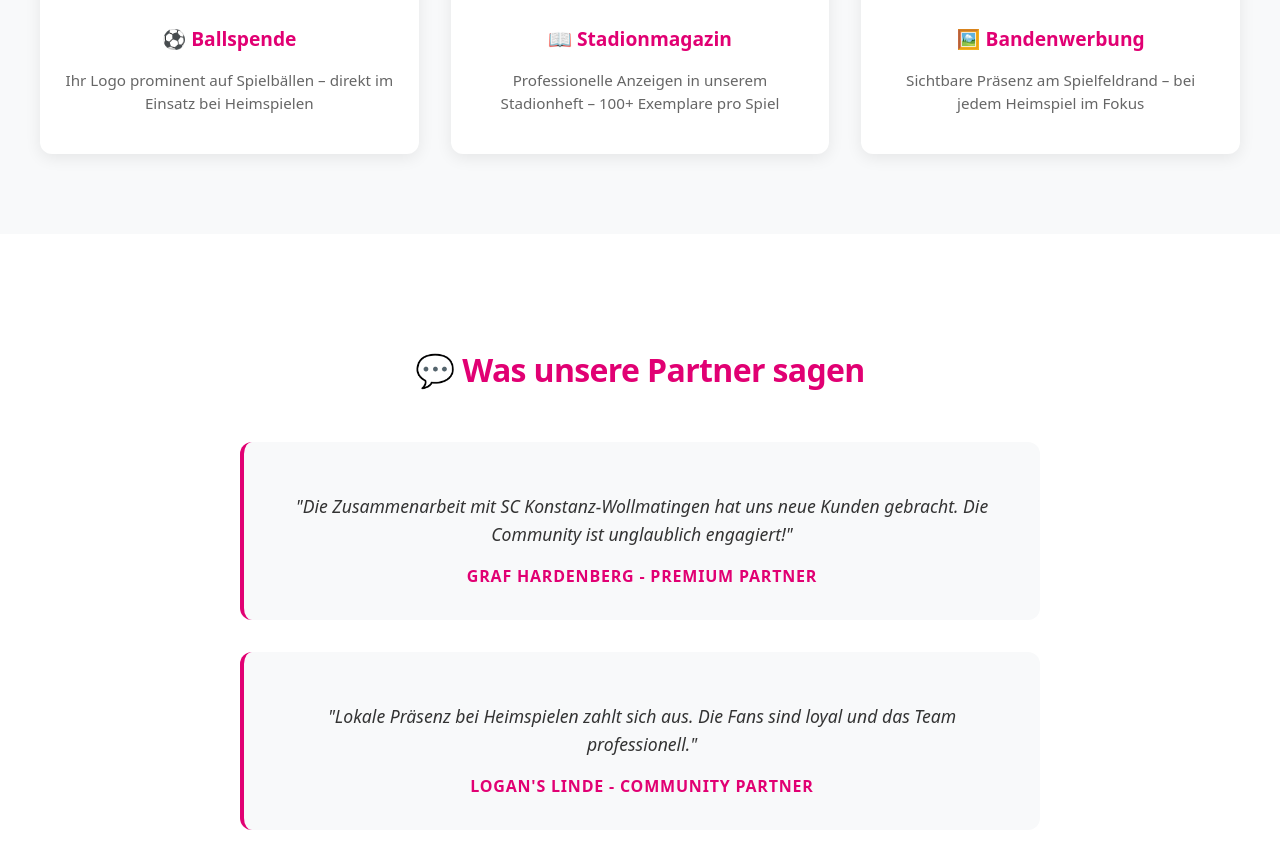
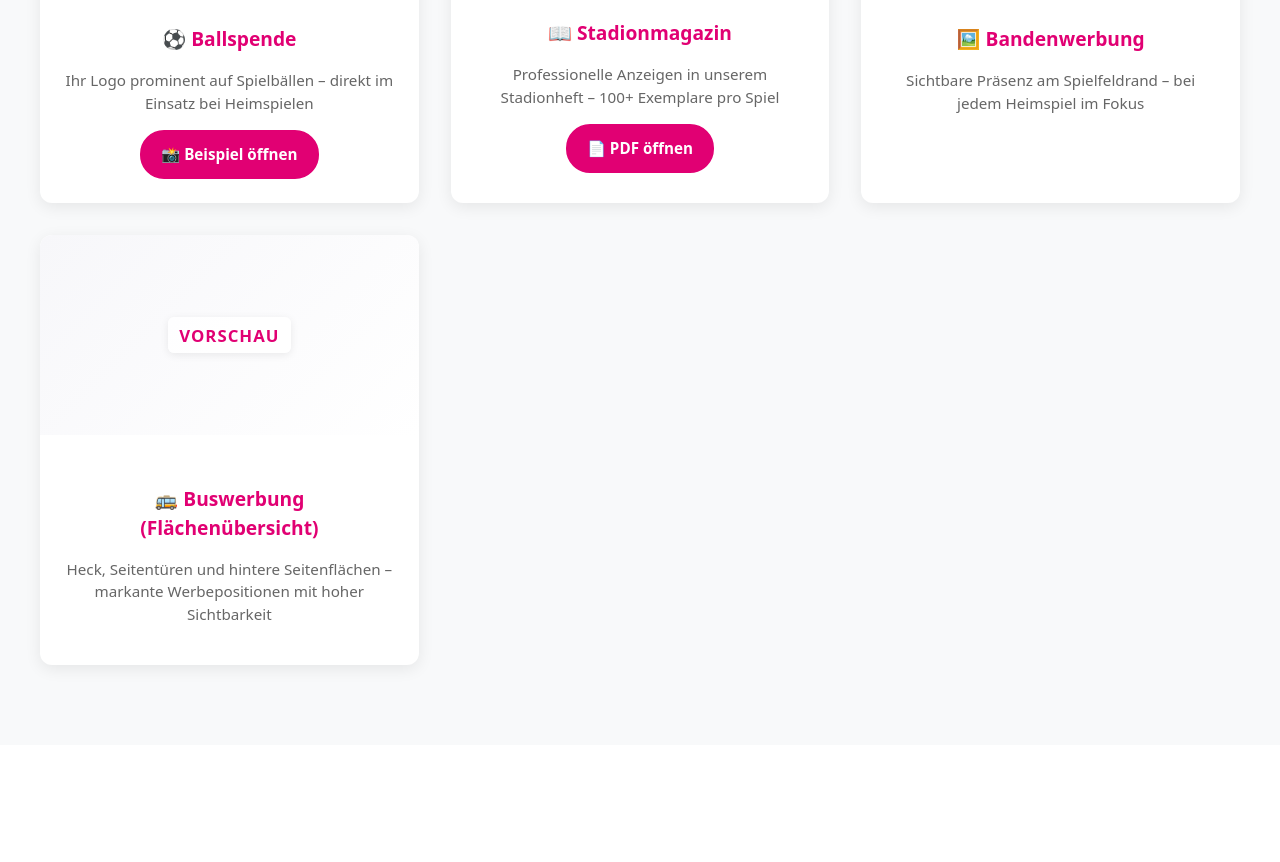
Before and after one commit to BigPun86/sportclub, a React (Vite) app: page /sponsoring-v2 in a window 1280 px wide. Shown: the part 2880-3742 px from the top of the page. Built offline with nearby package versions, Linux system fonts and the light colour scheme.

Commit message:
feat(sponsoring-v2): Beispiele aktualisiert
- PDF Vorschau-Kachel für Stadionmagazin mit Button zum Öffnen
- Bandenwerbung nutzt nun explizit herren/herren_1.jpg
- Buswerbung-Kachel als Platzhalter (Flächenübersicht)
- Preview-Button Styles hinzugefügt

```diff
--- a/src/pages/SponsoringV2Page.tsx
+++ b/src/pages/SponsoringV2Page.tsx
@@ -1,6 +1,6 @@
 import { useState, useEffect } from "react";
 import styled from "styled-components";
-import { getGalleryHeroImage } from "../utils/imageLoader";
+import { getGalleryHeroImage, getHeroImage } from "../utils/imageLoader";
 
 // Hero Section - Above the Fold
 const Hero = styled.section`
@@ -351,6 +351,52 @@ const ExampleImage = styled.img`
   object-fit: cover;
 `;
 
+// Generic preview tile (e.g. for PDFs or schematics)
+const PreviewBox = styled.div<{ $bg?: string }>`
+  width: 100%;
+  height: 200px;
+  border-radius: 12px 12px 0 0;
+  background: ${({ $bg }) =>
+    $bg ? `url(${$bg}) center/cover` : `linear-gradient(135deg,#f7f7fa,#ffffff)`};
+  display: flex;
+  align-items: center;
+  justify-content: center;
+  position: relative;
+
+  &::after {
+    content: "Vorschau";
+    color: #e10073;
+    font-weight: 900;
+    font-size: 1.05rem;
+    background: rgba(255,255,255,0.9);
+    padding: 0.35rem 0.7rem;
+    border-radius: 6px;
+    letter-spacing: 0.06em;
+    text-transform: uppercase;
+    box-shadow: 0 2px 8px rgba(0,0,0,0.08);
+  }
+`;
+
+const PreviewButton = styled.a`
+  display: inline-block;
+  background: #e10073;
+  color: #fff;
+  font-weight: 700;
+  font-size: 0.95rem;
+  padding: 0.7rem 1.2rem;
+  border-radius: 24px;
+  text-decoration: none;
+  transition: all 0.2s ease;
+  border: 2px solid #e10073;
+
+  &:hover {
+    background: #b8005a;
+    border-color: #b8005a;
+    transform: translateY(-1px);
+    box-shadow: 0 4px 12px rgba(225,0,115,0.25);
+  }
+`;
+
 const ExampleContent = styled.div`
   padding: 1.5rem;
 `;
@@ -561,11 +607,10 @@ export default function SponsoringV2Page() {
         <HeroContent>
           <HeroTitle>Werden Sie Teil der SC-Familie</HeroTitle>
           <HeroSubtitle>
-            Maximale Sichtbarkeit bei 15+ Heimspielen, 2.500+ Instagram-Followern und einer leidenschaftlichen Community
+            Maximale Sichtbarkeit bei 15+ Heimspielen, 2.500+
+            Instagram-Followern und einer leidenschaftlichen Community
           </HeroSubtitle>
-          <HeroCTA href="#kontakt">
-            Jetzt Kontakt aufnehmen
-          </HeroCTA>
+          <HeroCTA href="#kontakt">Jetzt Kontakt aufnehmen</HeroCTA>
         </HeroContent>
       </Hero>
 
@@ -576,7 +621,8 @@ export default function SponsoringV2Page() {
             <ValueIcon>📊</ValueIcon>
             <ValueTitle>Maximale Reichweite</ValueTitle>
             <ValueText>
-              15+ Heimspiele pro Saison mit 200+ Zuschauern, 2.500+ Instagram-Followern und 5.000+ Website-Besuchern monatlich
+              15+ Heimspiele pro Saison mit 200+ Zuschauern, 2.500+
+              Instagram-Followern und 5.000+ Website-Besuchern monatlich
             </ValueText>
             <ValueStats>Live Impact</ValueStats>
           </ValueCard>
@@ -585,7 +631,8 @@ export default function SponsoringV2Page() {
             <ValueIcon>🏆</ValueIcon>
             <ValueTitle>Sportlicher Erfolg</ValueTitle>
             <ValueText>
-              1. Damenmannschaft in Landesliga, Cheerleading-Team aktiv, Jugendförderung etabliert – Ihr Logo bei echten Siegen
+              1. Damenmannschaft in Landesliga, Cheerleading-Team aktiv,
+              Jugendförderung etabliert – Ihr Logo bei echten Siegen
             </ValueText>
             <ValueStats>Emotionale Bindung</ValueStats>
           </ValueCard>
@@ -594,7 +641,8 @@ export default function SponsoringV2Page() {
             <ValueIcon>🤝</ValueIcon>
             <ValueTitle>Community Impact</ValueTitle>
             <ValueText>
-              Werden Sie Teil einer starken Gemeinschaft. Ihre Unterstützung fördert Talente und schafft unvergessliche Momente
+              Werden Sie Teil einer starken Gemeinschaft. Ihre Unterstützung
+              fördert Talente und schafft unvergessliche Momente
             </ValueText>
             <ValueStats>Gemeinsam stark</ValueStats>
           </ValueCard>
@@ -675,6 +723,7 @@ export default function SponsoringV2Page() {
       <ExamplesSection>
         <ExamplesTitle>📸 So sehen Ihre Anzeigen aus</ExamplesTitle>
         <ExamplesGrid>
+          {/* Ballspende */}
           <ExampleCard>
             <ExampleImage src="/ballspende.png" alt="Ballspende Beispiel" />
             <ExampleContent>
@@ -682,25 +731,40 @@ export default function SponsoringV2Page() {
               <ExampleText>
                 Ihr Logo prominent auf Spielbällen – direkt im Einsatz bei Heimspielen
               </ExampleText>
+              <PreviewButton href="/ballspende.png" target="_blank" rel="noopener noreferrer">📸 Beispiel öffnen</PreviewButton>
             </ExampleContent>
           </ExampleCard>
 
+          {/* Stadionmagazin (PDF Preview Tile) */}
           <ExampleCard>
-            <ExampleImage src="/StadionMagazin.pdf" alt="Stadionmagazin Beispiel" />
+            <PreviewBox />
             <ExampleContent>
               <ExampleTitle>📖 Stadionmagazin</ExampleTitle>
               <ExampleText>
                 Professionelle Anzeigen in unserem Stadionheft – 100+ Exemplare pro Spiel
               </ExampleText>
+              <PreviewButton href="/StadionMagazin.pdf" target="_blank" rel="noopener noreferrer">📄 PDF öffnen</PreviewButton>
             </ExampleContent>
           </ExampleCard>
 
+          {/* Bandenwerbung – mit konkret gewünschtem Bild herren_1 */}
           <ExampleCard>
-            <ExampleImage src="/src/assets/gallery/herren/herren_8.jpg" alt="Bandenwerbung Beispiel" />
+            <ExampleImage src={getHeroImage("herren/herren_1")} alt="Bandenwerbung Beispiel" />
             <ExampleContent>
               <ExampleTitle>🖼️ Bandenwerbung</ExampleTitle>
               <ExampleText>
                 Sichtbare Präsenz am Spielfeldrand – bei jedem Heimspiel im Fokus
+              </ExampleText>
+            </ExampleContent>
+          </ExampleCard>
+
+          {/* Buswerbung – Flächenübersicht als Platzhalter */}
+          <ExampleCard>
+            <PreviewBox />
+            <ExampleContent>
+              <ExampleTitle>🚌 Buswerbung (Flächenübersicht)</ExampleTitle>
+              <ExampleText>
+                Heck, Seitentüren und hintere Seitenflächen – markante Werbepositionen mit hoher Sichtbarkeit
               </ExampleText>
             </ExampleContent>
           </ExampleCard>
@@ -713,16 +777,22 @@ export default function SponsoringV2Page() {
         <ProofGrid>
           <Testimonial>
             <TestimonialText>
-              "Die Zusammenarbeit mit SC Konstanz-Wollmatingen hat uns neue Kunden gebracht. Die Community ist unglaublich engagiert!"
+              "Die Zusammenarbeit mit SC Konstanz-Wollmatingen hat uns neue
+              Kunden gebracht. Die Community ist unglaublich engagiert!"
             </TestimonialText>
-            <TestimonialAuthor>Graf Hardenberg - Premium Partner</TestimonialAuthor>
+            <TestimonialAuthor>
+              Graf Hardenberg - Premium Partner
+            </TestimonialAuthor>
           </Testimonial>
 
           <Testimonial>
             <TestimonialText>
-              "Lokale Präsenz bei Heimspielen zahlt sich aus. Die Fans sind loyal und das Team professionell."
+              "Lokale Präsenz bei Heimspielen zahlt sich aus. Die Fans sind
+              loyal und das Team professionell."
             </TestimonialText>
-            <TestimonialAuthor>Logan&apos;s Linde - Community Partner</TestimonialAuthor>
+            <TestimonialAuthor>
+              Logan&apos;s Linde - Community Partner
+            </TestimonialAuthor>
           </Testimonial>
         </ProofGrid>
       </ProofSection>
@@ -731,7 +801,8 @@ export default function SponsoringV2Page() {
       <CTASection id="kontakt">
         <CTATitle>Jetzt Sponsor werden</CTATitle>
         <CTAText>
-          Erhalten Sie in 24 Stunden ein individuelles Angebot. Gemeinsam schaffen wir unvergessliche Momente!
+          Erhalten Sie in 24 Stunden ein individuelles Angebot. Gemeinsam
+          schaffen wir unvergessliche Momente!
         </CTAText>
         <CTAButton href="mailto:sponsoring@sckw.de?subject=Sponsoring-Anfrage">
           📧 Kontakt aufnehmen
@@ -744,22 +815,33 @@ export default function SponsoringV2Page() {
         <FAQGrid>
           <FAQItem>
             <FAQQuestion>Sind die Preise netto?</FAQQuestion>
-            <FAQAnswer>Ja, alle Preise verstehen sich netto zzgl. MwSt.</FAQAnswer>
+            <FAQAnswer>
+              Ja, alle Preise verstehen sich netto zzgl. MwSt.
+            </FAQAnswer>
           </FAQItem>
 
           <FAQItem>
             <FAQQuestion>Wie lange läuft ein Sponsoring-Vertrag?</FAQQuestion>
-            <FAQAnswer>Standard: 1 Jahr mit automatischer Verlängerung. Individuelle Laufzeiten möglich.</FAQAnswer>
+            <FAQAnswer>
+              Standard: 1 Jahr mit automatischer Verlängerung. Individuelle
+              Laufzeiten möglich.
+            </FAQAnswer>
           </FAQItem>
 
           <FAQItem>
             <FAQQuestion>Wie läuft die Gestaltung ab?</FAQQuestion>
-            <FAQAnswer>Wir übernehmen die Gestaltung. Sie liefern Logo + Claim, wir machen den Rest!</FAQAnswer>
+            <FAQAnswer>
+              Wir übernehmen die Gestaltung. Sie liefern Logo + Claim, wir
+              machen den Rest!
+            </FAQAnswer>
           </FAQItem>
 
           <FAQItem>
             <FAQQuestion>Was sind die nächsten Schritte?</FAQQuestion>
-            <FAQAnswer>Kontakt → Gespräch → Angebot → Vertrag → Umsetzung. Alles in 1-2 Wochen möglich.</FAQAnswer>
+            <FAQAnswer>
+              Kontakt → Gespräch → Angebot → Vertrag → Umsetzung. Alles in 1-2
+              Wochen möglich.
+            </FAQAnswer>
           </FAQItem>
         </FAQGrid>
       </FAQSection>
```
